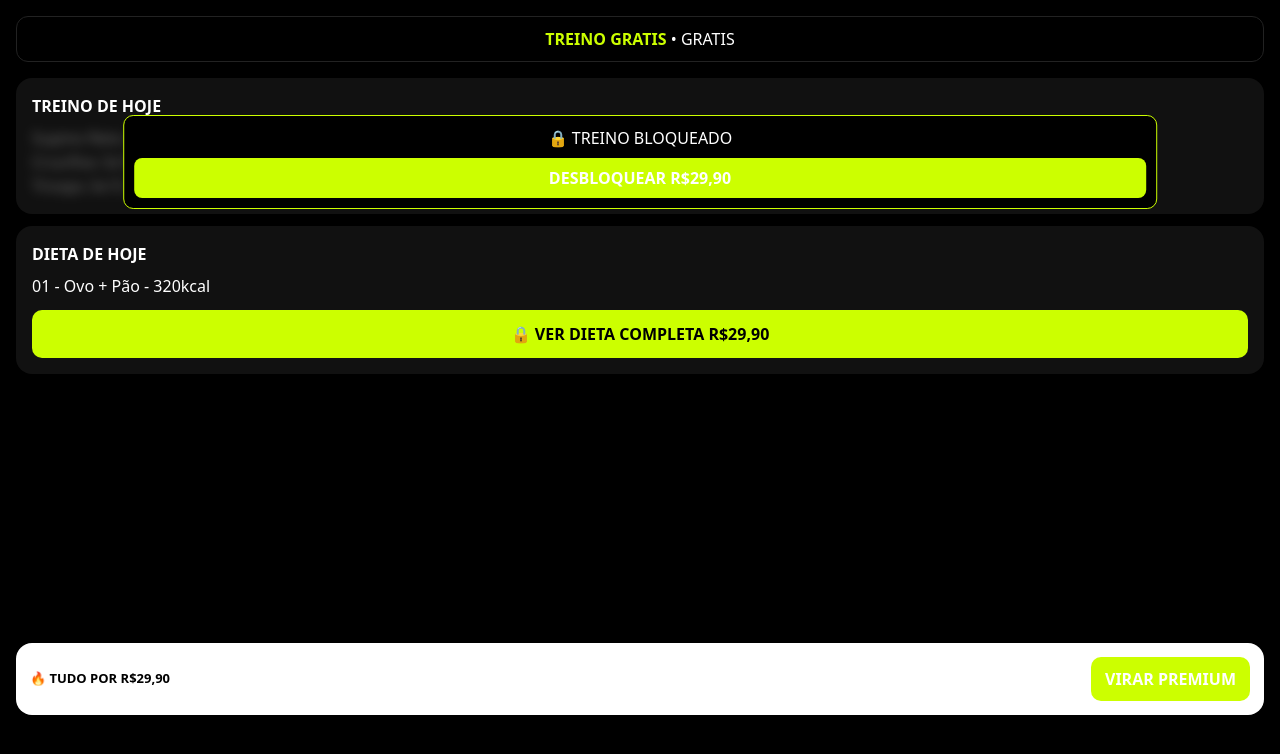
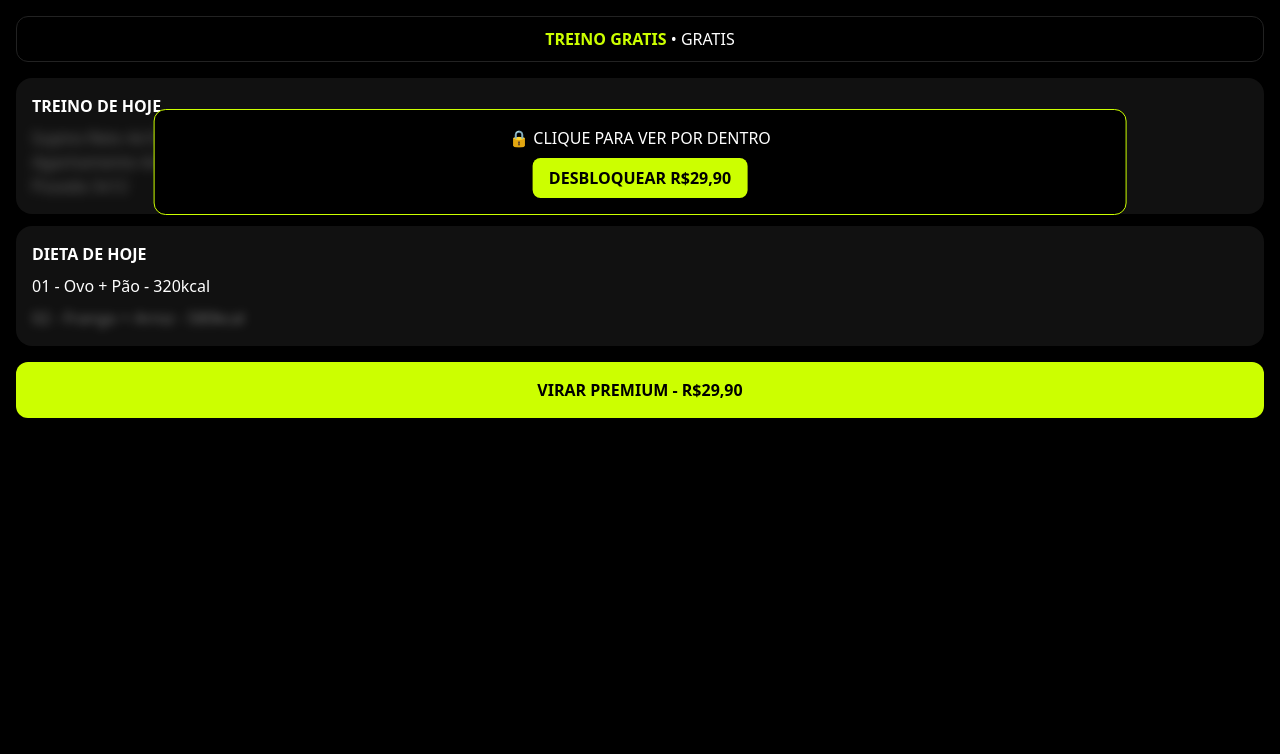
Before and after one commit to wellingtontraderback-a11y/pulso-app, a Next.js app: page / in a window 1280 px wide. Shown: the top 754 px of the page. Built offline with nearby package versions, Linux system fonts and the light colour scheme.

Commit message:
Update page.js

```diff
--- a/app/page.js
+++ b/app/page.js
@@ -1,74 +1,44 @@
 "use client"
 import { useState, useEffect } from "react"
-
 const VERDE = "#ccff00"
-const LINK_PAGO = "https://buy.stripe.com/00w4gBc693Mo0lrf9B9AA00"
+const LINK_STRIPE = "https://buy.stripe.com/00w4gBc693Mo0lrf9B9AA00"
 
 export default function Page(){
   const [isPremium,setIsPremium]=useState(false)
-  const [showPaywall,setShowPaywall]=useState(false)
-  const [tempo,setTempo]=useState(900)
-
   useEffect(()=>{
-    if(typeof window==="undefined") return
-    const p = new URLSearchParams(window.location.search)
-    if(p.get("pago")==="true" || p.get("premium")==="true"){
-      localStorage.setItem("pulso_premium","true")
+    if(typeof window !== "undefined" && window.location.search.includes("pago=true")){
       setIsPremium(true)
+      localStorage.setItem("premium","true")
     }
-    if(localStorage.getItem("pulso_premium")==="true") setIsPremium(true)
+    if(localStorage.getItem("premium")==="true") setIsPremium(true)
   },[])
 
-  useEffect(()=>{
-    if(!showPaywall) return
-    const id=setInterval(()=>setTempo(t=>t>0?t-1:0),1000)
-    return ()=>clearInterval(id)
-  },[showPaywall])
-
   return (
-    <div style={{background:"#000",color:"#fff",minHeight:"100vh",padding:16,paddingBottom:120}}>
-      <div style={{textAlign:"center",padding:10,border:"1px solid #222",borderRadius:12,marginBottom:16}}>
-        <span style={{color:VERDE,fontWeight:"bold"}}>TREINO GRATIS</span> • {isPremium?"PREMIUM":"GRATIS"}
+    <div style={{background:"#000",color:"#fff",minHeight:"100vh",padding:16}}>
+      <div style={{textAlign:"center",padding:10,border:"1px solid #222",borderRadius:12}}>
+        <span style={{color:VERDE,fontWeight:"bold"}}>TREINO GRATIS</span> • {isPremium ? "PREMIUM LIBERADO" : "GRATIS"}
       </div>
 
-      <div style={{background:"#111",borderRadius:16,padding:16,marginBottom:12}}>
+      <div style={{background:"#111",borderRadius:16,padding:16,marginBottom:12,marginTop:16}}>
         <b>TREINO DE HOJE</b>
         <div style={{marginTop:8,position:"relative"}}>
-          <div style={isPremium?{}:{filter:"blur(6px)",opacity:0.4}}>Supino Reto 4x12<br/>Crucifixo 3x15<br/>Triceps 3x15</div>
-          {!isPremium && <div style={{position:"absolute",top:"50%",left:"50%",transform:"translate(-50%,-50%)",background:"#000",border:`1px solid ${VERDE}`,padding:10,borderRadius:10,width:"85%",textAlign:"center"}}>🔒 TREINO BLOQUEADO<br/><button onClick={()=>setShowPaywall(true)} style={{marginTop:8,background:VERDE,border:"none",padding:"8px 12px",borderRadius:8,fontWeight:900,width:"100%"}}>DESBLOQUEAR R$29,90</button></div>}
+          <div style={isPremium?{}:{filter:"blur(6px)",opacity:0.4}}>
+            Supino Reto 4x10 - 60% carga<br/>Agachamento 4x10<br/>Puxada 3x12
+          </div>
+          {!isPremium && <div onClick={()=>window.open(LINK_STRIPE,"_blank")} style={{position:"absolute",top:"50%",left:"50%",transform:"translate(-50%,-50%)",background:"#000",border:"1px solid #ccff00",borderRadius:12,padding:16,textAlign:"center",cursor:"pointer",width:"80%"}}>
+            🔒 CLIQUE PARA VER POR DENTRO<br/>
+            <button style={{background:VERDE,color:"#000",marginTop:8,padding:"8px 16px",borderRadius:8,fontWeight:"bold",border:"none"}}>DESBLOQUEAR R$29,90</button>
+          </div>}
         </div>
       </div>
 
       <div style={{background:"#111",borderRadius:16,padding:16}}>
         <b>DIETA DE HOJE</b>
         <div style={{marginTop:8}}>01 - Ovo + Pão - 320kcal</div>
-        {isPremium? <><div style={{marginTop:8}}>02 - Frango + Arroz - 580kcal</div><div style={{marginTop:8}}>03 - Whey + Banana - 200kcal</div></> : <div onClick={()=>setShowPaywall(true)} style={{marginTop:12,background:VERDE,color:"#000",padding:12,borderRadius:10,textAlign:"center",fontWeight:900}}>🔒 VER DIETA COMPLETA R$29,90</div>}
+        {isPremium ? <div style={{marginTop:8}}>02 - Frango + Arroz - 580kcal</div> : <div style={{marginTop:8,filter:"blur(5px)",opacity:0.4}}>02 - Frango + Arroz - 580kcal</div>}
       </div>
 
-      {!isPremium && (
-        <div style={{position:"fixed",bottom:85,left:16,right:16}}>
-          <div style={{background:"#fff",padding:14,borderRadius:16,display:"flex",justifyContent:"space-between",alignItems:"center"}}>
-            <b style={{color:"#000",fontSize:13}}>🔥 TUDO POR R$29,90</b>
-            <button onClick={()=>setShowPaywall(true)} style={{background:VERDE,border:"none",padding:"10px 14px",borderRadius:10,fontWeight:900}}>VIRAR PREMIUM</button>
-          </div>
-        </div>
-      )}
-
-      {showPaywall && (
-        <div style={{position:"fixed",inset:0,background:"rgba(0,0,0,0.96)",zIndex:99,padding:16,overflowY:"auto"}}>
-          <div style={{background:"#111",borderRadius:24,border:`2px solid ${VERDE}`,padding:24,maxWidth:400,margin:"20px auto"}}>
-            <div style={{textAlign:"center",color:VERDE,fontWeight:"bold"}}>👑 PREMIUM</div>
-            <h1 style={{textAlign:"center",fontSize:32,fontWeight:900,marginTop:10}}>DESBLOQUEIE SEU SHAPE</h1>
-            <div style={{background:"#1a1a1a",borderRadius:12,padding:16,marginTop:16,fontSize:14}}>
-              <div>✅ Treinos Completos com Vídeo</div><div style={{marginTop:8}}>✅ Dieta Completa 7 Dias</div><div style={{marginTop:8}}>✅ Lista de Compras</div>
-            </div>
-            <div style={{textAlign:"center",marginTop:16}}><div style={{textDecoration:"line-through",opacity:0.6}}>De R$97</div><div style={{fontSize:44,fontWeight:900,color:VERDE}}>por R$29,90</div></div>
-            <a href={LINK_PAGO} style={{display:"block",background:VERDE,color:"#000",textAlign:"center",padding:16,borderRadius:12,fontWeight:900,textDecoration:"none",marginTop:16}}>LIBERAR ACESSO PREMIUM AGORA</a>
-            <div style={{textAlign:"center",fontSize:12,opacity:0.6,marginTop:8}}>Expira em {Math.floor(tempo/60)}:{String(tempo%60).padStart(2,"0")} • Garantia 7 dias</div>
-            <button onClick={()=>setShowPaywall(false)} style={{width:"100%",background:"transparent",border:"none",color:"#fff",opacity:0.5,marginTop:12}}>Continuar no grátis</button>
-          </div>
-        </div>
-      )}
+      {!isPremium && <button onClick={()=>window.open(LINK_STRIPE,"_blank")} style={{background:VERDE,color:"#000",width:"100%",padding:16,borderRadius:12,marginTop:16,fontWeight:"bold",border:"none"}}>VIRAR PREMIUM - R$29,90</button>}
     </div>
   )
 }
```
